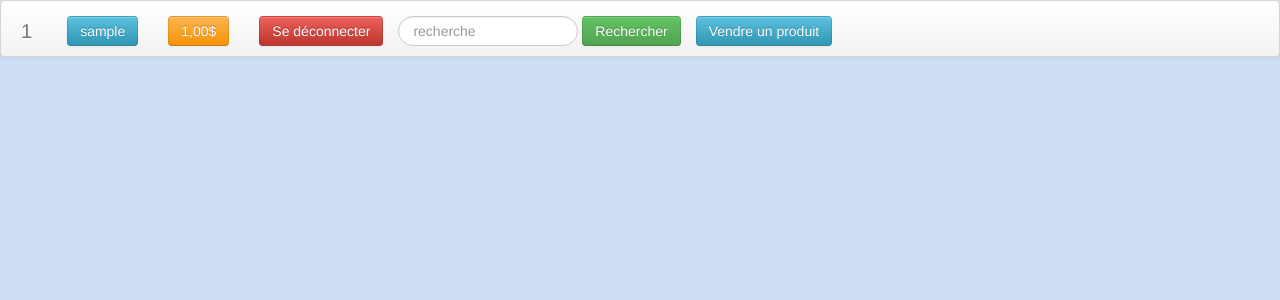
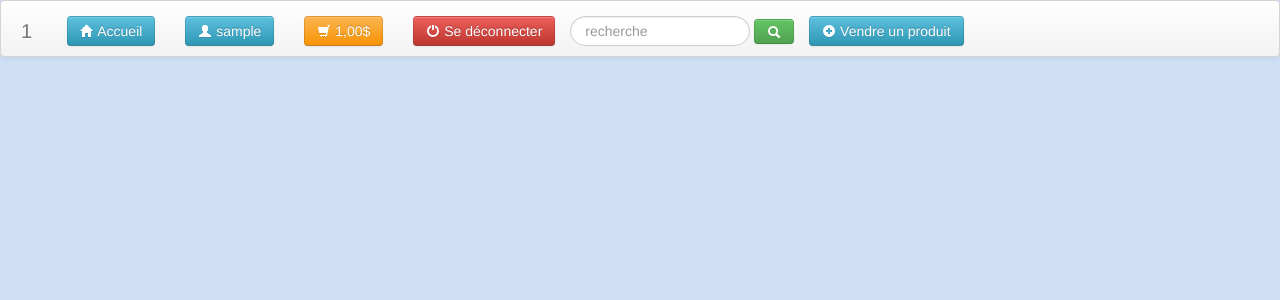
Before and after one commit to papymojo/h14equipe2, a PHP site: page /iframepanel.php?titre=1 in a window 1280 px wide. Shown: the top 300 px of the page. Run offline with PHP 8.4, Linux system fonts and the light colour scheme; the visitor is signed in with stand-in values (Sample User, id 1).

Commit message:
ajout d'icones

```diff
--- a/iframepanel.php
+++ b/iframepanel.php
@@ -15,10 +15,12 @@
 
         echo "<a class='brand' id='recherche'>$Titre</a>";
         echo "<ul class='nav'>";
+        echo '<li><a href="index.php"><button class="btn btn-info text-center"><i class="icon-large icon-home icon-white"></i> Accueil
+</button></a></li>';
         if (isset($_SESSION['userid'])) {
-            echo "<li><a href='#'><button class='btn btn-info text-center'>$Session</button></a></li>";
-            echo "<li><a href=ajouterauportemonaie.php><button class='btn btn-warning text-center'>" . number_format($_SESSION['argent'], 2, ",", " ") . "$</button></a></li>";
-            echo "<li><a href=deconnexion.php><button class='btn btn-danger text-center'>Se déconnecter</button></a></li>";
+            echo "<li><a href='#'><button class='btn btn-info text-center'><i class='icon-large icon-white icon-user'></i> " . $Session . "</button></a></li>";
+            echo "<li><a href=ajouterauportemonaie.php><button class='btn btn-warning text-center'><i class='icon-large icon-white  icon-shopping-cart'></i> " . number_format($_SESSION['argent'], 2, ",", " ") . "$</button></a></li>";
+            echo "<li><a href=deconnexion.php><button class='btn btn-danger text-center'><i class='icon-large icon-off icon-white'></i> Se déconnecter</button></a></li>";
         } else {
             echo "<li><a href=authentification.php><button class='btn btn-success '>Se connecter</button></a></li>";
             echo "<li><a href=inscription.php><button class='btn btn-info text-center'>Inscription</button></a></li>";
@@ -27,13 +29,14 @@
             <form class="navbar-form navbar-left" role="search" action="resultat.php" method="POST">
                 <input type="search" class="form-control input-medium search-query" name="achercher"
                        placeholder="recherche">
-                <input type="submit" value="Rechercher" name="Cherche" class="btn btn-success  text-center">
+                <button type="submit" value="" name="Cherche" class="btn btn-success  text-center"><i
+                        class="icon-large icon-white icon-search"></i></button>
             </form>
         </li>
         <?php
         session_start();
         if (isset($_SESSION['userid'])) {
-            echo "<li><a href=ajouterProduit.php><button class='btn btn-info text-center'>Vendre un produit</button></a></li>";
+            echo "<li><a href=ajouterProduit.php><button class='btn btn-info text-center'><i class='icon-large icon-white icon-plus-sign'></i> Vendre un produit</button></a></li>";
         }
         ?>
         </ul>
```
